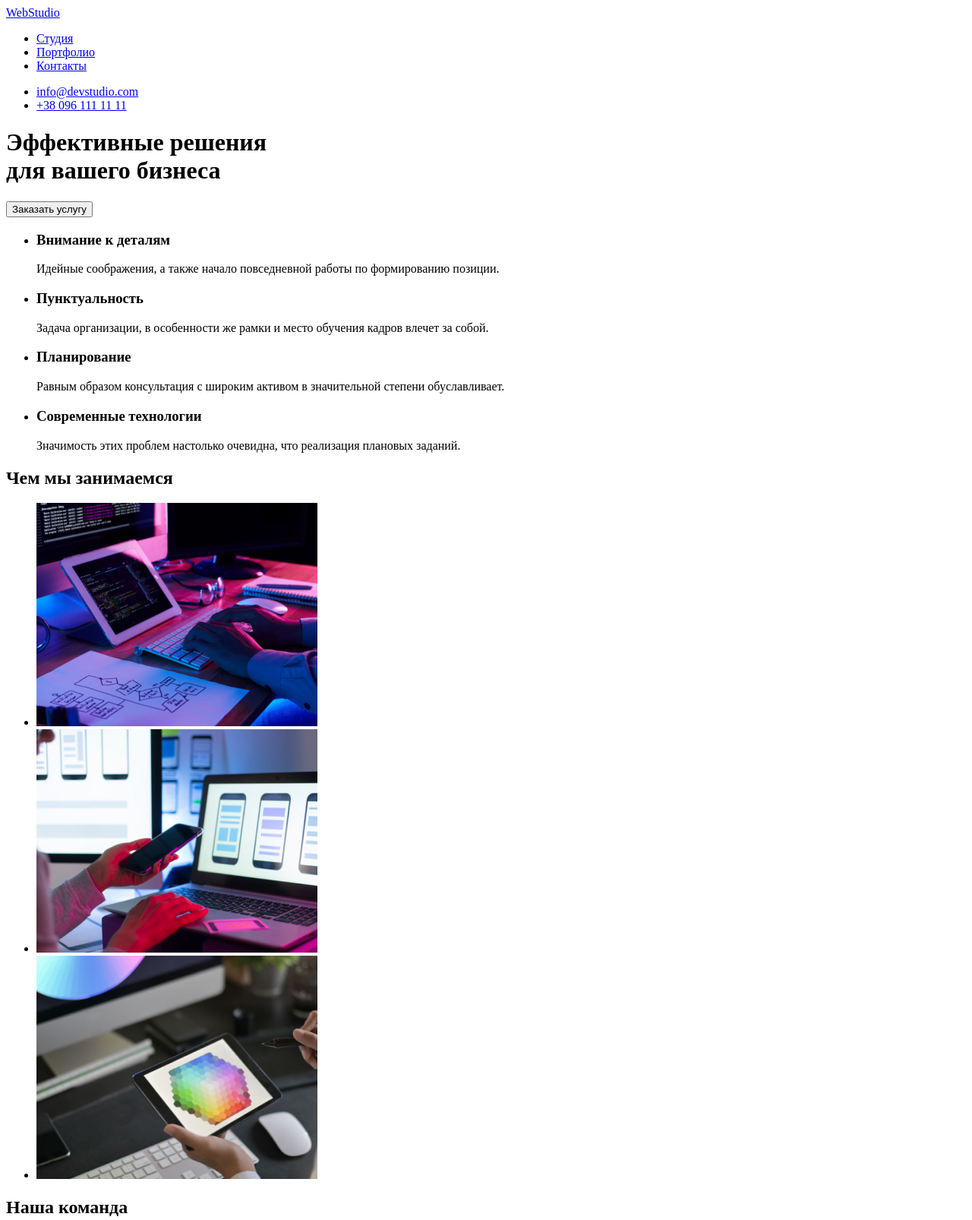
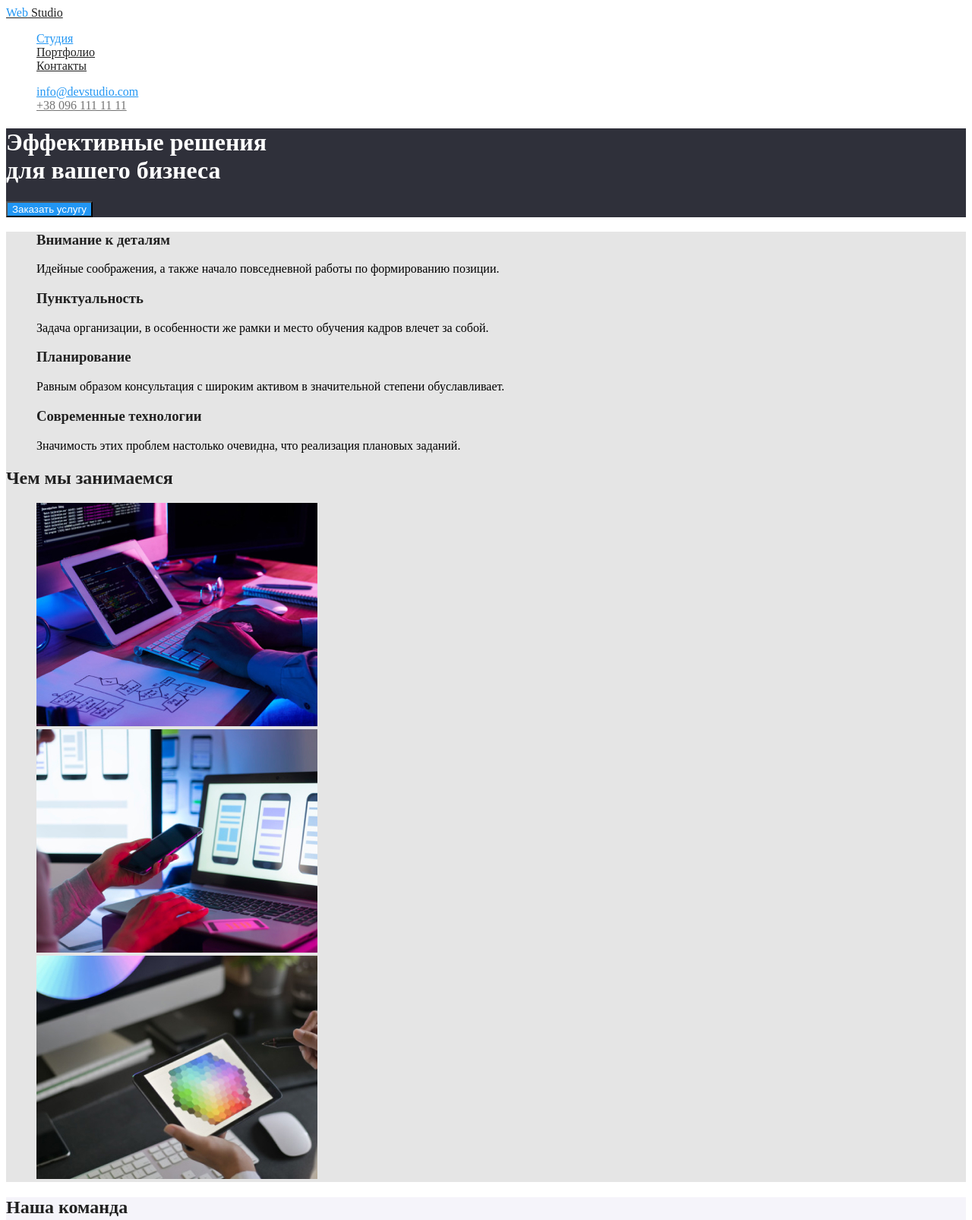
Before and after one commit to AntonLovkin/goit-markup-hw-02, a plain HTML site: page index.html in a window 1280 px wide. Shown: the top 1606 px of the page at 76% size. Drawn offline with Linux system fonts and the light colour scheme.

Commit message:
фон и текст для стдия и портфолио

```diff
--- /dev/null
+++ b/css/style.css
@@ -0,0 +1,121 @@
+/*
+основной цвет текста #757575
+цвет текста заголовков #212121
+цвет текста hover #2196F3
+цвет текста героя #FFFFFF
+
+основной фон #E5E5E5
+*/
+
+:root {
+  --main-text-color: #757575;
+  --second-text-color: #212121;
+  --hover-text-color: #2196f3;
+  --main-background-color: #e5e5e5;
+  --hero-title-color: #ffffff;
+  --footer-color: #ffffff;
+
+  --background-header-color: #ffffff;
+  --background-working-color: #e5e5e5;
+  --background-color-footer: #2f303a;
+}
+
+/*header*/
+.header {
+  background-color: var(--background-header-color);
+  color: var(--second-text-color);
+}
+
+/*logo*/
+.logo {
+  color: var(--second-text-color);
+}
+.logo:focus {
+  color: var(--second-text-color);
+}
+.logo-web {
+  color: var(--hover-text-color);
+}
+
+/*site-nav*/
+.list {
+  list-style: none;
+}
+.site-nav .link {
+  color: var(--second-text-color);
+}
+.site-nav .link:hover,
+.site-nav .link:focus {
+  color: var(--hover-text-color);
+}
+.site-nav .link.current {
+  color: var(--hover-text-color);
+}
+
+/*contacts*/
+.mail,
+.phone {
+  color: var(--main-text-color);
+}
+.mail,
+.phone:hover {
+  color: var(--hover-text-color);
+}
+
+.mail,
+.phone:focus {
+  color: var(--hover-text-color);
+}
+
+/*hero*/
+.hero {
+  background-color: #2f303a;
+}
+.hero-title {
+  color: var(--hero-title-color);
+}
+.button {
+  color: var(--hero-title-color);
+  background-color: var(--hover-text-color);
+}
+/*section*/
+.working {
+  background-color: var(--background-working-color);
+}
+.section-title,
+.small-title,
+.name-title {
+  color: var(--second-text-color);
+}
+.workers {
+  background-color: #f5f4fa;
+}
+.workers-list {
+  background-color: #ffffff;
+}
+/*footer*/
+.footer {
+  background-color: var(--background-color-footer);
+}
+.logo-white,
+.address {
+  color: #ffffff;
+}
+.footer-mail,
+.footer-phone {
+  color: rgba(255, 255, 255, 0.6);
+}
+
+/*portfolio*/
+.head .link {
+  color: var(--second-text-color);
+  background-color: #f5f4fa;
+}
+.head .link:hover,
+.head .link:focus {
+  color: var(--footer-color);
+  background-color: var(--hover-text-color);
+}
+.main {
+  background-color: var(--main-background-color);
+}
--- a/index.html
+++ b/index.html
@@ -4,109 +4,116 @@
     <meta charset="UTF-8" />
     <meta name="viewport" content="width=device-width, initial-scale=1.0" />
     <title>WebStudio</title>
+    <link rel="stylesheet" href="./css/style.css" />
   </head>
+
   <body>
-    <header>
-      <a href="./index.html">WebStudio</a>
+    <header class="header">
+      <a class="logo" href="./index.html"><span class="logo-web">Web</span> Studio</a>
       <nav>
-        <ul>
-          <li><a href="./index.html">Студия</a></li>
-          <li><a href="./portfolio.html">Портфолио</a></li>
-          <li><a href="#contacts">Контакты</a></li>
+        <ul class="site-nav list">
+          <li><a href="./index.html" class="link current">Студия</a></li>
+          <li><a href="./portfolio.html" class="link">Портфолио</a></li>
+          <li><a href="#contacts" class="link">Контакты</a></li>
         </ul>
       </nav>
-      <ul>
+      <ul class="contacts list">
         <li>
-          <a href="mailto:info@devstudio.com">info@devstudio.com</a>
+          <a class="mail" href="mailto:info@devstudio.com">info@devstudio.com</a>
         </li>
         <li>
-          <a href="tel:+380961111111">+38 096 111 11 11</a>
+          <a class="phone" href="tel:+380961111111">+38 096 111 11 11</a>
         </li>
       </ul>
     </header>
+
     <main>
-            <h1>Эффективные решения<br />для вашего бизнеса</h1>
-      <button>Заказать услугу</button>
-      <section>
-      <ul>
+      <div class="hero">
+      <h1 class="hero-title">Эффективные решения<br />для вашего бизнеса</h1>
+      <button class="button">Заказать услугу</button>
+      </div>
+
+      <section class="working">
+      <ul class="list">
         <li>
-          <h3>Внимание к деталям</h3>
+          <h3 class="small-title">Внимание к деталям</h3>
           <p>
             Идейные соображения, а также начало повседневной работы по
             формированию позиции.
           </p>
         </li>
         <li>
-          <h3>Пунктуальность</h3>
+          <h3 class="small-title">Пунктуальность</h3>
           <p>
             Задача организации, в особенности же рамки и место обучения кадров
             влечет за собой.
           </p>
         </li>
         <li>
-          <h3>Планирование</h3>
+          <h3 class="small-title">Планирование</h3>
           <p>
             Равным образом консультация с широким активом в значительной степени
             обуславливает.
           </p>
         </li>
         <li>
-          <h3>Современные технологии</h3>
+          <h3 class="small-title">Современные технологии</h3>
           <p>
             Значимость этих проблем настолько очевидна, что реализация плановых
             заданий.
           </p>
         </li>
       </ul>
-      <h2>Чем мы занимаемся</h2>
-      <ul>
+      <h2 class="section-title">Чем мы занимаемся</h2>
+      <ul class="list">
         <li><img src="./images/img.jpg" alt="img" width="370" height="294"/></li>
         <li><img src="./images/img(1).jpg" alt="img1" width="370" height="294" /></li>
         <li><img src="./images/img(2).jpg" alt="img2" width="370" height="294" /></li>
       </ul>
       </section>
-      <section>
-      <h2>Наша команда</h2>
-      <ul>
-        <li>
+      <section class="workers">
+      <h2 class="section-title">Наша команда</h2>
+      <ul class="list">
+        <li class="workers-list">
           <img src="./images/img(3).jpg" alt="Игорь Демьяненко" width="270" height="260" />
-          <h3>Игорь Демьяненко</h3>
+          <h3 class="name-title">Игорь Демьяненко</h3>
           <p>Product Designer</p>
 
         </li>
-        <li>
+        <li class="workers-list">
           <img src="./images/img(4).jpg" alt="Ольга Репина" width="270" height="260" />
-          <h3>Ольга Репина</h3>
+          <h3 class="name-title">Ольга Репина</h3>
           <p>Frontend Developer</p>
 
         </li>
-        <li>
+        <li class="workers-list">
           <img src="./images/img(5).jpg" alt="Николай Тарасов" width="270" height="260" />
-          <h3>Николай Тарасов</h3>
+          <h3 class="name-title">Николай Тарасов</h3>
           <p>Marketing</p>
 
         </li>
-        <li>
+        <li class="workers-list">
           <img src="./images/img(6).jpg" alt="Михаил Ермаков" width="270" height="260" />
-          <h3>Михаил Ермаков</h3>
+          <h3 class="name-title">Михаил Ермаков</h3>
           <p>UI Designer</p>
 
         </li>
       </ul>
       </section>
     </main>
+
     <footer id="contacts">
-      <section>
+      <section class="footer">
         <h2 hidden>Контакты</h2>
-      <ul>
-        <li><a href="./index.html">WebStudio</a></li>
-        <li><a href="https://goo.gl/maps/WnVNhJ2JsG3J3h6x5" target="_blank" rel="noopener noreferer">
+      <ul class="list">
+        <li><a class="logo-white" href="./index.html"><span class="logo-web">Web</span> Studio</a></li>
+        <li><a class="address" href="https://goo.gl/maps/WnVNhJ2JsG3J3h6x5" target="_blank" rel="noopener noreferer">
           г. Киев, пр-т Леси Украинки, 26</a></li>
         <li>
-          <a href="mailto:info@devstudio.com">info@devstudio.com</a>
+          <a class="footer-mail" href="mailto:info@devstudio.com">info@devstudio.com</a>
         </li>
         <li>
-          <a href="tel:+380961111111">+38 096 111 11 11</a>
+          <a class="footer-phone" href="tel:+380961111111">+38 096 111 11 11</a>
         </li>
       </ul>
       </section>
```
Also changed, not shown: portfolio.html (+26 -22 lines).
